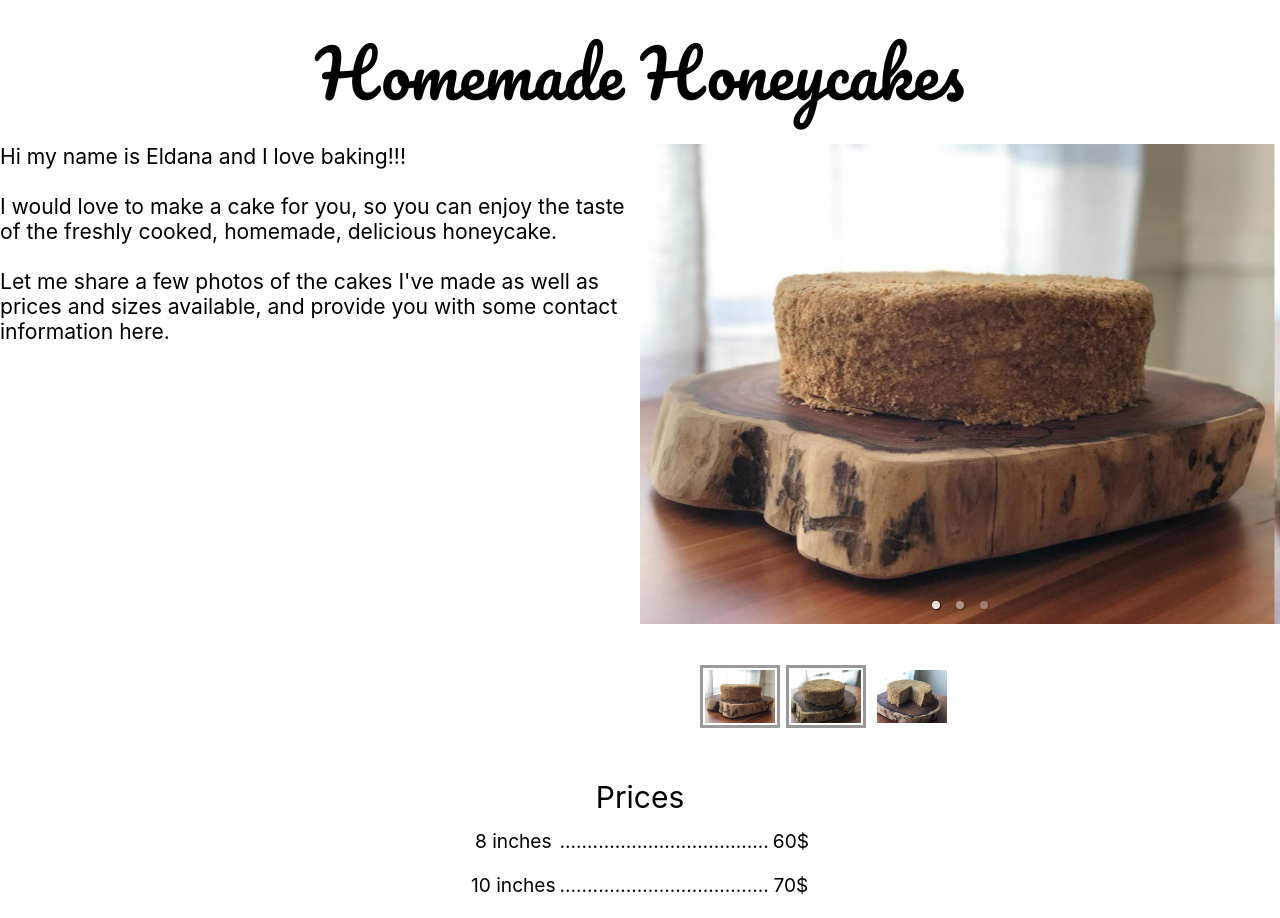
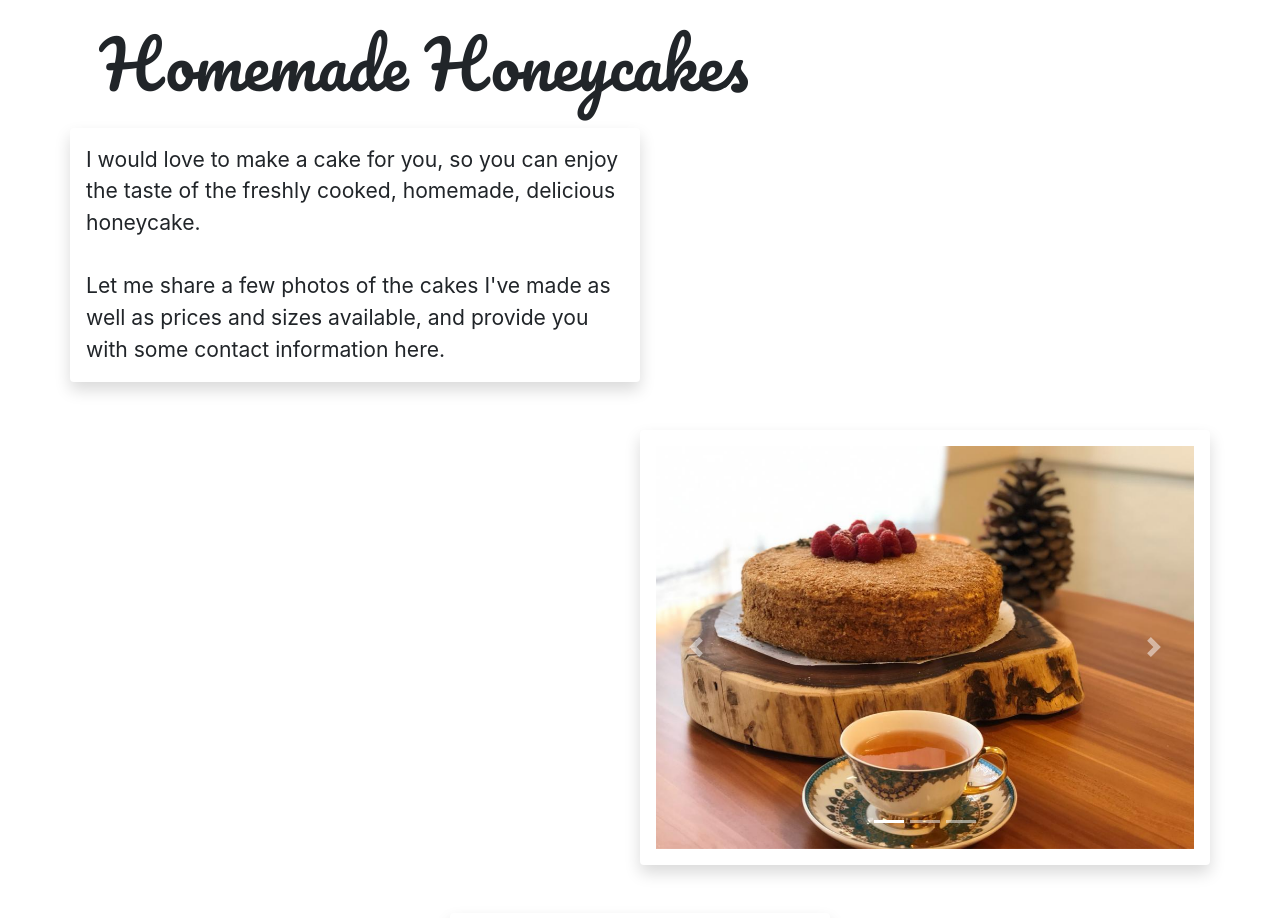
Before and after one commit to AlexTolstikhin/cakes, a React app: page / in a window 1280 px wide. Shown: the top 918 px of the page. Built offline with nearby package versions, Linux system fonts and the light colour scheme; a web font is replaced by a local one.

Commit message:
redesign with bootstrap

```diff
--- a/package.json
+++ b/package.json
@@ -20,6 +20,7 @@
     "babel-loader": "8.1.0",
     "babel-plugin-named-asset-import": "^0.3.6",
     "babel-preset-react-app": "^9.1.2",
+    "bootstrap": "^4.5.2",
     "camelcase": "^5.3.1",
     "case-sensitive-paths-webpack-plugin": "2.3.0",
     "css-loader": "3.4.2",
@@ -43,10 +44,12 @@
     "jest-environment-jsdom-fourteen": "1.0.1",
     "jest-resolve": "24.9.0",
     "jest-watch-typeahead": "0.4.2",
+    "jquery": "^3.5.1",
     "mini-css-extract-plugin": "0.9.0",
     "node-sass": "^4.14.1",
     "optimize-css-assets-webpack-plugin": "5.0.3",
     "pnp-webpack-plugin": "1.6.4",
+    "popper.js": "^1.16.1",
     "postcss-flexbugs-fixes": "4.1.0",
     "postcss-loader": "3.0.0",
     "postcss-normalize": "8.0.1",
--- a/src/App.js
+++ b/src/App.js
@@ -1,6 +1,8 @@
 import React from 'react';
 import './App.scss';
 import HomePage from './components/homePage';
+import 'bootstrap/dist/css/bootstrap.css';
+
 
 function App() {
   return (
--- a/src/components/homePage.js
+++ b/src/components/homePage.js
@@ -1,8 +1,6 @@
 import React, { useEffect, useState } from 'react';
 // Add aliases for reusableParts, assets and utils
 
-import SectionWrapper from './reusableParts/wrappers/sectionWrapper';
-import ContentWrapper from './reusableParts/wrappers/contentWrapper';
 import ImageCarousel from './reusableParts/carousel/imageCarousel';
 import { allCakes } from '../assets/images/cakes';
 import Table from './reusableParts/table/table';
@@ -151,27 +149,27 @@ const HomePage = () => {
 
     const flexFlow = isSmallScreen ? 'column' : 'row';
     return (
-        <div>
-            <section style={{ display: 'flex', height: '100%', justifyContent: 'center' }}>
-                <header style={{...largeFonts, margin: '15px'}}>Homemade Honeycakes</header>
+        <div className="container">
+            <section className="row">
+                <header className="col-lg" style={{...largeFonts, margin: '15px'}}>Homemade Honeycakes</header>
             </section>
-            <section style={{ display: 'flex', height: '100%', justifyContent: 'center' }}>
-                <div style={{  display: 'flex', flexFlow: isSmallScreen ? 'column' : 'row'}}>
-                    <span style={{...smallFonts, flexBasis: '50%'}}>
-                        <span>Hi my name is Eldana and I love baking!!!</span>
-                        <br />
-                        <br />
-                        <span>I would love to make a cake for you, so you can enjoy the taste of the freshly cooked, homemade, delicious honeycake.</span>
-                        <br />
-                        <br />
-                        <span>Let me share a few photos of the cakes I've made as well as prices and sizes available, and provide you with some contact information here.</span>
-                    </span>
-                    <span style={{...smallFonts, flexBasis: '50%'}}>
-                        <ImageCarousel images={allCakes.filter((d, i) => i >= 3)} />
-                    </span>
+            <section className="row">
+                <div className={`${isSmallScreen ? `col-sm` : `col-6`} shadow p-3 mb-5 bg-white rounded`}>
+                        <span style={{...smallFonts}}>
+                            <span>I would love to make a cake for you, so you can enjoy the taste of the freshly cooked, homemade, delicious honeycake.</span>
+                            <br />
+                            <br />
+                            <span>Let me share a few photos of the cakes I've made as well as prices and sizes available, and provide you with some contact information here.</span>
+                        </span>
                 </div>
             </section>
-            <section style={{ display: 'flex', height: '100%', justifyContent: 'center' }}>
+            <section className="row">
+                <div className={`${isSmallScreen ? `col-sm` : `col-6 offset-6`} shadow p-3 mb-5 bg-white rounded`}>
+                    <ImageCarousel images={allCakes.filter((d, i) => i >= 3)} />
+                </div>
+            </section>
+            <section className="row justify-content-md-center">
+                <div className={`${isSmallScreen ? `col-sm` : `col-4`} shadow p-3 mb-5 bg-white rounded`}>
                     <Table
                         colSpan={3}
                         subtitle="Prices"
@@ -185,8 +183,9 @@ const HomePage = () => {
                             ['12 inches', "......................................", "80$"],
                         ]}
                     />
+                </div>
             </section>
-            <section style={{ display: 'flex', height: '100%', justifyContent: 'center' }}>
+            <section className="row justify-content-center shadow p-3 mb-5 bg-white rounded">
                 <a
                 href='https://www.instagram.com/honeycake_sf/'
                 target='_blank'
--- a/src/components/reusableParts/carousel/imageCarousel.js
+++ b/src/components/reusableParts/carousel/imageCarousel.js
@@ -1,34 +1,45 @@
-import React from 'react';
+import React, {Fragment} from 'react';
 import PropTypes from 'prop-types';
 import { Carousel } from 'react-responsive-carousel';
 import "react-responsive-carousel/lib/styles/carousel.min.css";
+import { allCakes } from '../../../assets/images/cakes';
 
 
-const ImageCarousel = ({ showThumbs, images = [], styles = {}  }) =>
-    <Carousel
-        autoPlay
-        dynamicHeight
-        infiniteLoop
-        interval={5000}
-        showArrows={false}
-        showStatus={false}
-        showThumbs={showThumbs}
-        transitionTime={1500}
-        style={styles}
-    >
-        {
-            images.map(imgSrc => <div><img src={imgSrc} alt="cake" /></div>)
-        }
-    </Carousel>;
+const ImageCarousel = () => {
+    return (
+        <div id="carouselExampleIndicators" className="carousel slide" data-ride="carousel">
+            <ol className="carousel-indicators">
+                <li data-target="#carouselExampleIndicators" data-slide-to="0" className="active"></li>
+                <li data-target="#carouselExampleIndicators" data-slide-to="1"></li>
+                <li data-target="#carouselExampleIndicators" data-slide-to="2"></li>
+            </ol>
+            <div className="carousel-inner">
+                <div className="carousel-item active">
+                    <img src={allCakes[0]} className="d-block w-100" alt="..." />
+                </div>
+                <div className="carousel-item">
+                    <img src={allCakes[2]} className="d-block w-100" alt="..." />
+                </div>
+                <div className="carousel-item">
+                    <img src={allCakes[4]} className="d-block w-100" alt="..." />
+                </div>
+            </div>
+            <a className="carousel-control-prev" href="#carouselExampleIndicators" role="button" data-slide="prev">
+                <span className="carousel-control-prev-icon" aria-hidden="true"></span>
+                <span className="sr-only">Previous</span>
+            </a>
+            <a className="carousel-control-next" href="#carouselExampleIndicators" role="button" data-slide="next">
+                <span className="carousel-control-next-icon" aria-hidden="true"></span>
+                <span className="sr-only">Next</span>
+            </a>
+        </div>
+    );
+};
 
 ImageCarousel.defaultProps = {
-    showThumbs: true,
-    images: []
 };
 
 ImageCarousel.propTypes = {
-    showThumbs: PropTypes.bool,
-    images: PropTypes.array
 };
 
 export default ImageCarousel;
```
Also changed, not shown: 1 other file (tests, documents, lock files or other folders).
